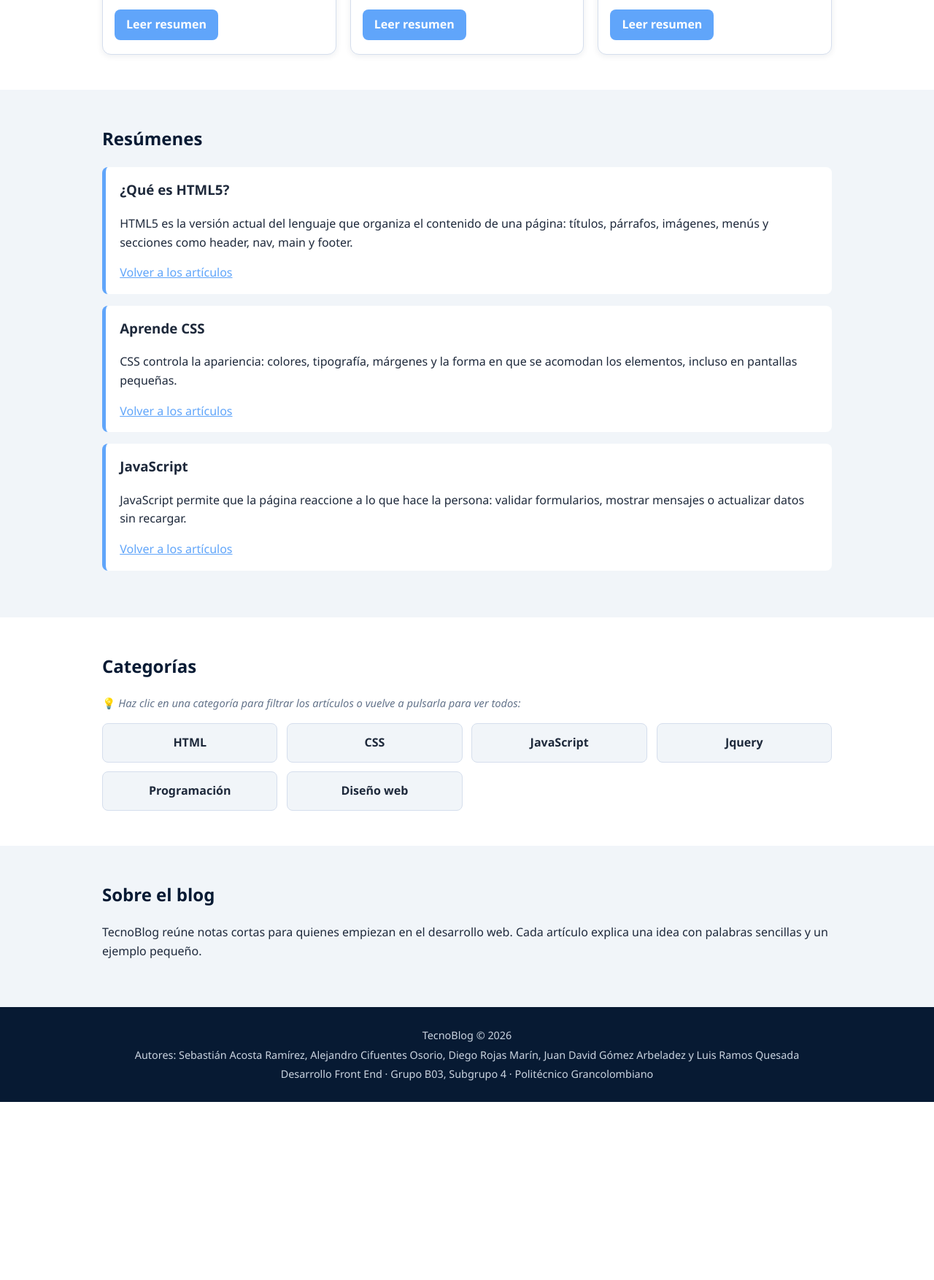
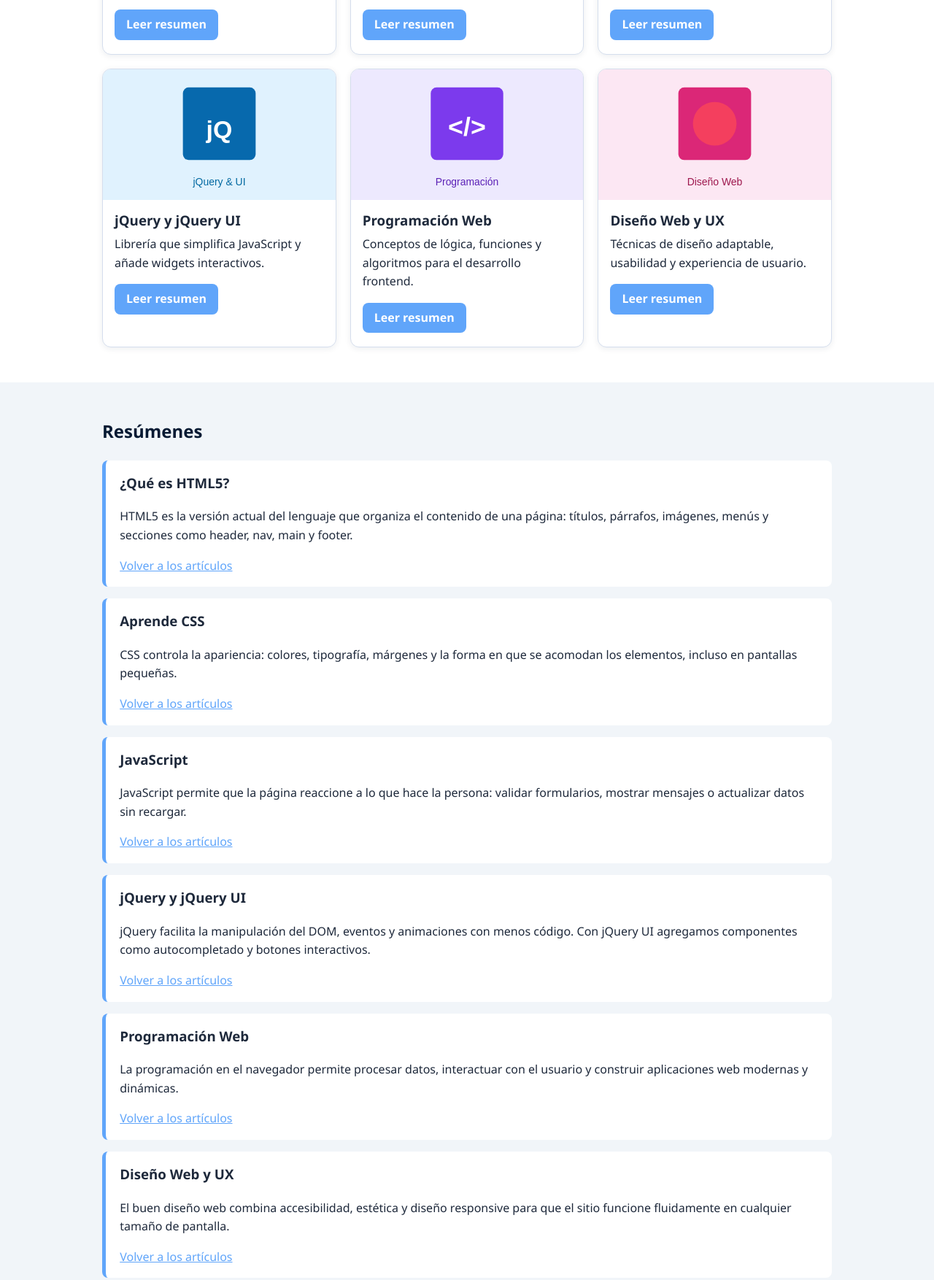
Before and after one commit to lrcliche/entrega_actividad_5, a plain HTML site: page index.html in a window 1280 px wide. Shown: the part 863-2617 px from the top of the page at 73% size. Before the commit the page ends 2373 px from the top, so only its background shows below. Drawn offline with Linux system fonts and the light colour scheme.

Commit message:
feat: agregar los demas articulos y autocompletar

```diff
--- a/index.html
+++ b/index.html
@@ -67,7 +67,7 @@
      <button type="button" id="btn-limpiar" class="btn-limpiar" title="Limpiar búsqueda" aria-label="Limpiar búsqueda" style="display: none;">&times;</button>
     </div>
     <!-- Contador dinámico de resultados para dar retroalimentación inmediata al usuario (UX) -->
-    <p id="contador-articulos" class="contador-articulos">Mostrando 3 de 3 artículos</p>
+    <p id="contador-articulos" class="contador-articulos">Mostrando 6 de 6 artículos</p>
    </div>
 
    <div class="articulos-grid">
@@ -91,6 +91,27 @@
      <h3>JavaScript</h3>
      <p>El lenguaje que le da vida y respuesta a la página.</p>
      <a class="boton" href="#resumen-js">Leer resumen</a>
+    </article>
+    <!-- Cuarto artículo: librería jQuery y UI -->
+    <article class="tarjeta" data-categoria="jquery">
+     <img src="img/jquery.svg" alt="Ilustración de jQuery">
+     <h3>jQuery y jQuery UI</h3>
+     <p>Librería que simplifica JavaScript y añade widgets interactivos.</p>
+     <a class="boton" href="#resumen-jquery">Leer resumen</a>
+    </article>
+    <!-- Quinto artículo: lógica y programación -->
+    <article class="tarjeta" data-categoria="programación programacion">
+     <img src="img/programacion.svg" alt="Ilustración de Programación">
+     <h3>Programación Web</h3>
+     <p>Conceptos de lógica, funciones y algoritmos para el desarrollo frontend.</p>
+     <a class="boton" href="#resumen-programacion">Leer resumen</a>
+    </article>
+    <!-- Sexto artículo: diseño y UX -->
+    <article class="tarjeta" data-categoria="diseño web diseno web">
+     <img src="img/diseno.svg" alt="Ilustración de Diseño Web">
+     <h3>Diseño Web y UX</h3>
+     <p>Técnicas de diseño adaptable, usabilidad y experiencia de usuario.</p>
+     <a class="boton" href="#resumen-diseno">Leer resumen</a>
     </article>
    </div>
 
@@ -119,6 +140,21 @@
     <article class="resumen" id="resumen-js">
      <h3>JavaScript</h3>
      <p>JavaScript permite que la página reaccione a lo que hace la persona: validar formularios, mostrar mensajes o actualizar datos sin recargar.</p>
+     <a href="#articulos">Volver a los artículos</a>
+    </article>
+    <article class="resumen" id="resumen-jquery">
+     <h3>jQuery y jQuery UI</h3>
+     <p>jQuery facilita la manipulación del DOM, eventos y animaciones con menos código. Con jQuery UI agregamos componentes como autocompletado y botones interactivos.</p>
+     <a href="#articulos">Volver a los artículos</a>
+    </article>
+    <article class="resumen" id="resumen-programacion">
+     <h3>Programación Web</h3>
+     <p>La programación en el navegador permite procesar datos, interactuar con el usuario y construir aplicaciones web modernas y dinámicas.</p>
+     <a href="#articulos">Volver a los artículos</a>
+    </article>
+    <article class="resumen" id="resumen-diseno">
+     <h3>Diseño Web y UX</h3>
+     <p>El buen diseño web combina accesibilidad, estética y diseño responsive para que el sitio funcione fluidamente en cualquier tamaño de pantalla.</p>
      <a href="#articulos">Volver a los artículos</a>
     </article>
    </div>
--- a/js/index.js
+++ b/js/index.js
@@ -142,9 +142,7 @@ $(document).ready(function () {
     // Seleccionamos con jQuery la clase '.anio' y asignamos el año vigente
     $('.anio').text(new Date().getFullYear());
 
-    // ======================================================================
     // 7. BOTÓN FLOTANTE "VOLVER ARRIBA" (jQuery UI / UX)
-    // ======================================================================
     const $btnVolverArriba = $('#btn-volver-arriba');
 
     // Detección del scroll de la ventana para mostrar u ocultar el botón
@@ -169,9 +167,7 @@ $(document).ready(function () {
         }, 500);
     });
 
-    // ======================================================================
     // 8. WIDGETS Y MEJORAS VISUALES CON LA LIBRERÍA JQUERY UI
-    // ======================================================================
     // Tooltip oficial de jQuery UI en el botón flotante para accesibilidad y diseño
     if ($.fn.tooltip) {
         $btnVolverArriba.tooltip({
@@ -183,16 +179,23 @@ $(document).ready(function () {
 
     // Autocompletado inteligente de jQuery UI en la barra de búsqueda interactiva
     if ($.fn.autocomplete) {
-        const temasSugeridos = [
+        // Obtenemos dinámicamente los títulos de todos los artículos presentes en la página
+        const titulosArticulos = $('.tarjeta h3').map(function () {
+            return $(this).text().trim();
+        }).get();
+
+        // Lista completa con todos los artículos, categorías y temas para el autocompletado
+        const temasSugeridos = Array.from(new Set([
+            ...titulosArticulos,
+            ...categorias,
             "HTML5",
-            "CSS",
-            "JavaScript",
-            "Jquery",
-            "Programación",
-            "Diseño web",
-            "¿Qué es HTML5?",
-            "Aprende CSS"
-        ];
+            "CSS3",
+            "JavaScript Moderno",
+            "jQuery y jQuery UI",
+            "Programación Web",
+            "Diseño Web y UX",
+            "Desarrollo Frontend"
+        ]));
 
         $('#buscador').autocomplete({
             source: temasSugeridos,
@@ -201,6 +204,7 @@ $(document).ready(function () {
                 $(this).val(ui.item.value);
                 $('#lista-categorias li').removeClass('categoria-activa');
                 filtrarArticulos(ui.item.value);
+                return false;
             }
         });
     }
```
Also changed, not shown: LEEME.txt, img/diseno.svg (added), img/jquery.svg (added), img/programacion.svg (added).
